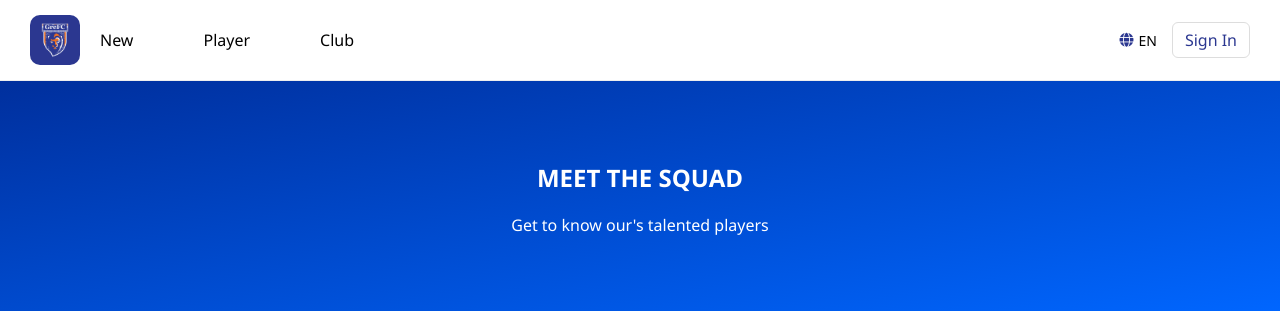
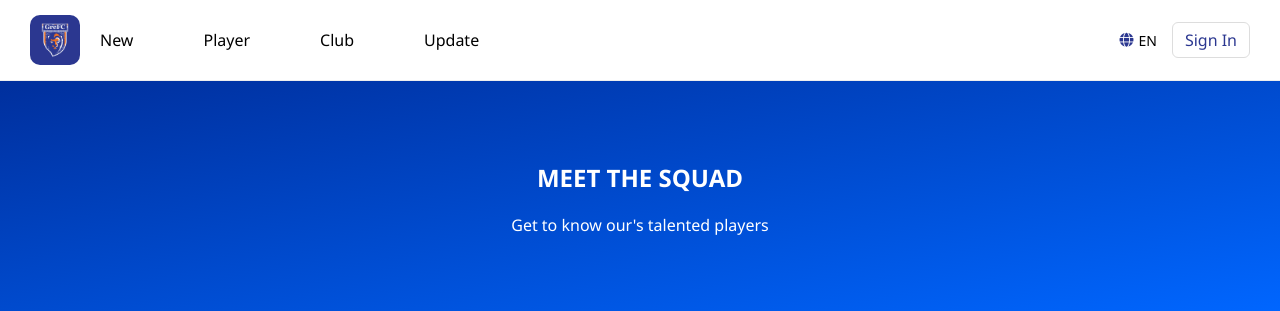
Before and after one commit to HoangPho2212/Greenwich-Football-Club-Official, a PHP site: page /players.php in a window 1280 px wide. Shown: the top 311 px of the page. Run offline with PHP 8.4, Linux system fonts and the light colour scheme.

Commit message:
add update to players page

```diff
--- a/players.php
+++ b/players.php
@@ -22,7 +22,7 @@
                 <a href="index.php">New</a>
                 <a href="players.php">Player</a>
                 <a href="club.php">Club</a>
-                <!-- <a href="more.php">More</a> -->
+                <a href="update.php">Update</a>
             </nav>
         </div>
         <!-- close container -->
```
